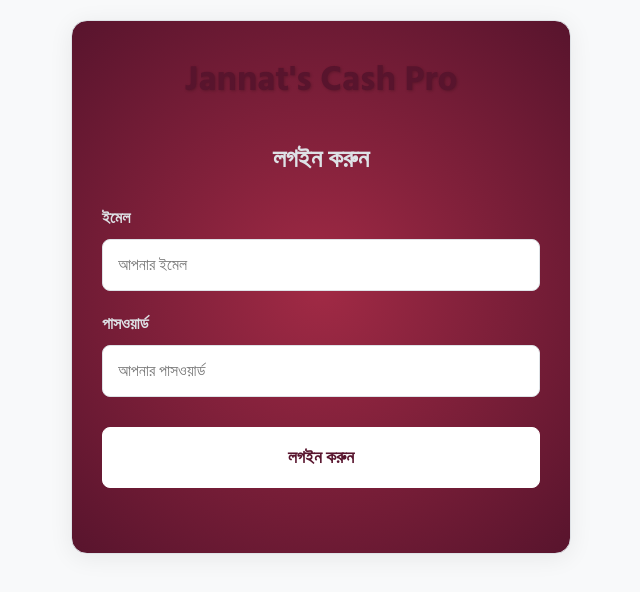
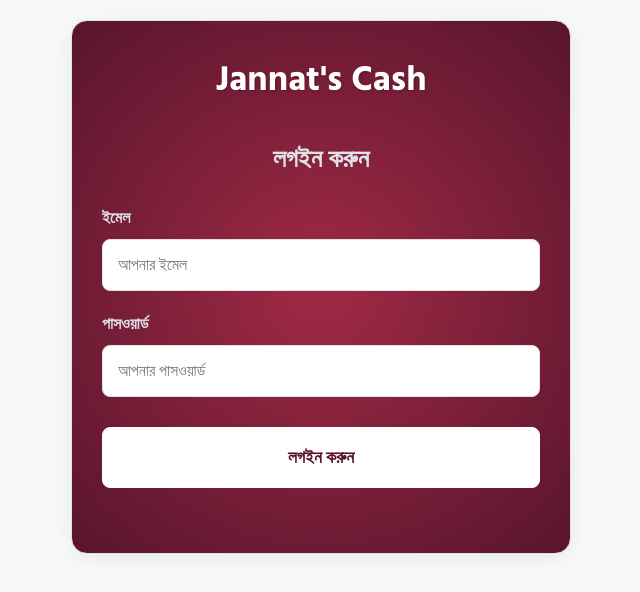
Before and after one commit to kothon12/Jannat-Cash-App-Pro, a website: page www/index.html in a window 1280 px wide. Shown: the whole page, without its empty margins (319-959 px from the left). Drawn offline with nearby package versions, Linux system fonts and the light colour scheme; no server answers.

Commit message:
Update text color to white

```diff
--- a/www/index.html
+++ b/www/index.html
@@ -24,7 +24,7 @@
         }
         .app-container { width: 100%; max-width: 500px; position: relative; }
         header { text-align: center; margin-bottom: 30px; }
-        header h1 { font-size: 2.2rem; color: #58142D; font-weight: 700; text-shadow: 1px 1px 3px rgba(0, 0, 0, 0.2); }
+        header h1 { font-size: 2.2rem; color: #FFFFFF; font-weight: 700; text-shadow: 1px 1px 3px rgba(0, 0, 0, 0.2); }
         .card {
     background: radial-gradient(circle at center, #A12A45, #58142D);
     border-radius: 16px;
@@ -311,7 +311,7 @@
         <div id="loader" class="loader-container" style="display: none;"><div class="loader"></div></div>
 
         <div id="loginCard" class="card">
-            <header><h1>Jannat's Cash Pro</h1></header>
+            <header><h1>Jannat's Cash</h1></header>
             <h2>লগইন করুন</h2>
             <div class="form-group"><label for="loginEmail">ইমেল</label><input type="email" id="loginEmail" placeholder="আপনার ইমেল"></div>
             <div class="form-group"><label for="loginPassword">পাসওয়ার্ড</label><input type="password" id="loginPassword" placeholder="আপনার পাসওয়ার্ড"></div>
```
